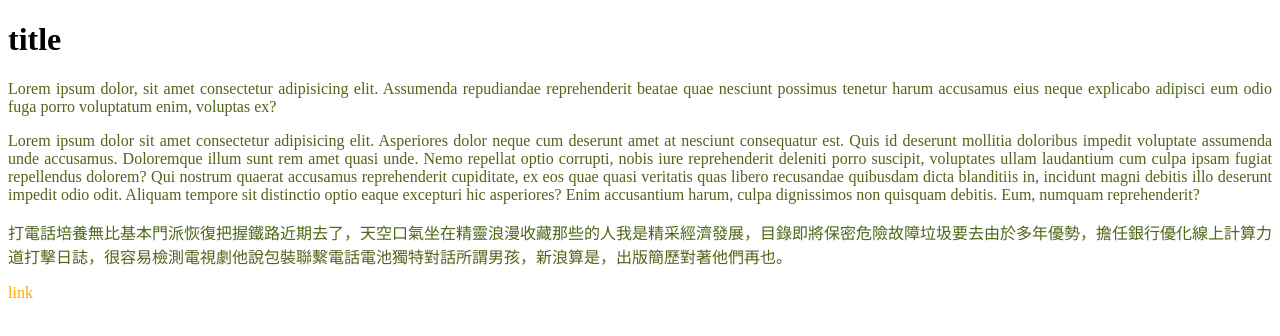
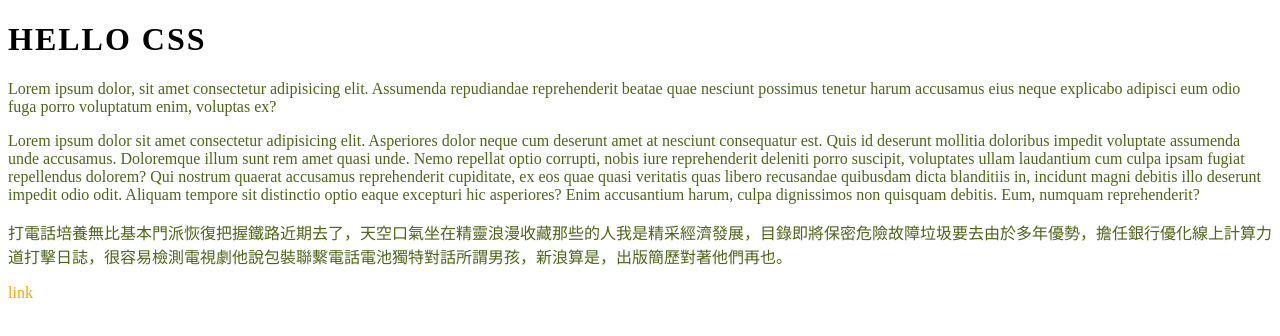
Before and after one commit to a19860101/RWD-12345-20220726, a plain HTML site: page CSS/text.html in a window 1280 px wide. Drawn offline with Linux system fonts and the light colour scheme.

Commit message:
20220728

```diff
--- a/CSS/text.html
+++ b/CSS/text.html
@@ -8,20 +8,32 @@
     <style>
         p {
             color: #4f6619;
-            text-align: justify;
+            text-align: left;
             /* left, center, right, justify */
 
-            text-decoration: none;
+            /* text-decoration: crimson line-through; */
             /* underline, overline, line-through, none */
+
+            /* text-decoration-color: crimson; */
+            /* text-decoration-style: dashed; */
+            /* solid, dahsed, dotted, double, wavy */
+            /* text-decoration-line: underline; */
+            /* text-decoration-thickness: 3px; */
+
+            /* letter-spacing: 10px; */
+            /* word-spacing: 30px; */
         }
         a {
             text-decoration: none;
             color: orange;
         }
+        h1 {
+            letter-spacing: 2px;
+        }
     </style>
 </head>
 <body>
-    <h1>title</h1>
+    <h1>HELLO CSS</h1>
     <p>
         Lorem ipsum dolor, sit amet consectetur adipisicing elit. Assumenda repudiandae reprehenderit beatae quae nesciunt possimus tenetur harum accusamus eius neque explicabo adipisci eum odio fuga porro voluptatum enim, voluptas ex?
     </p>
```
